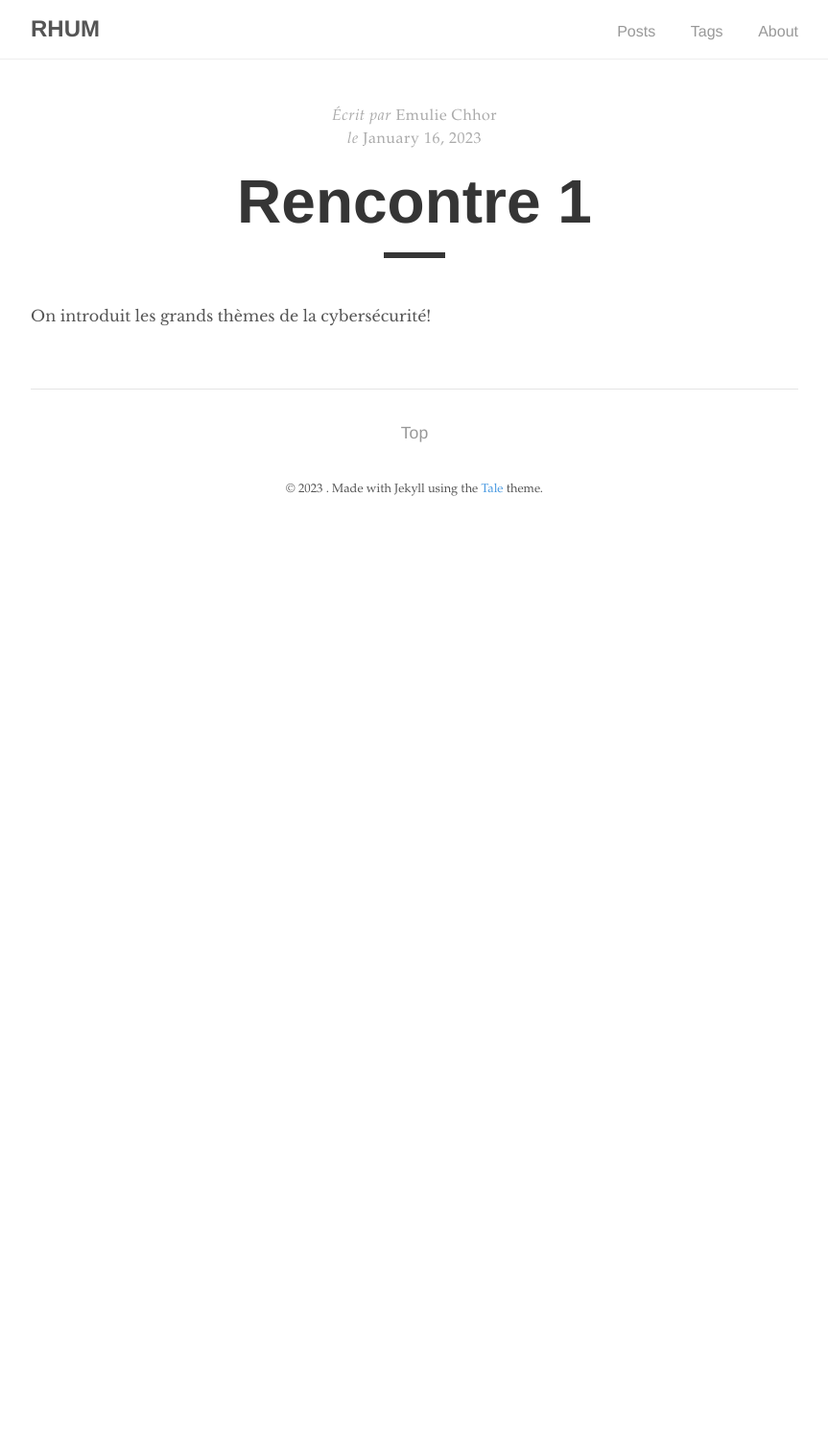
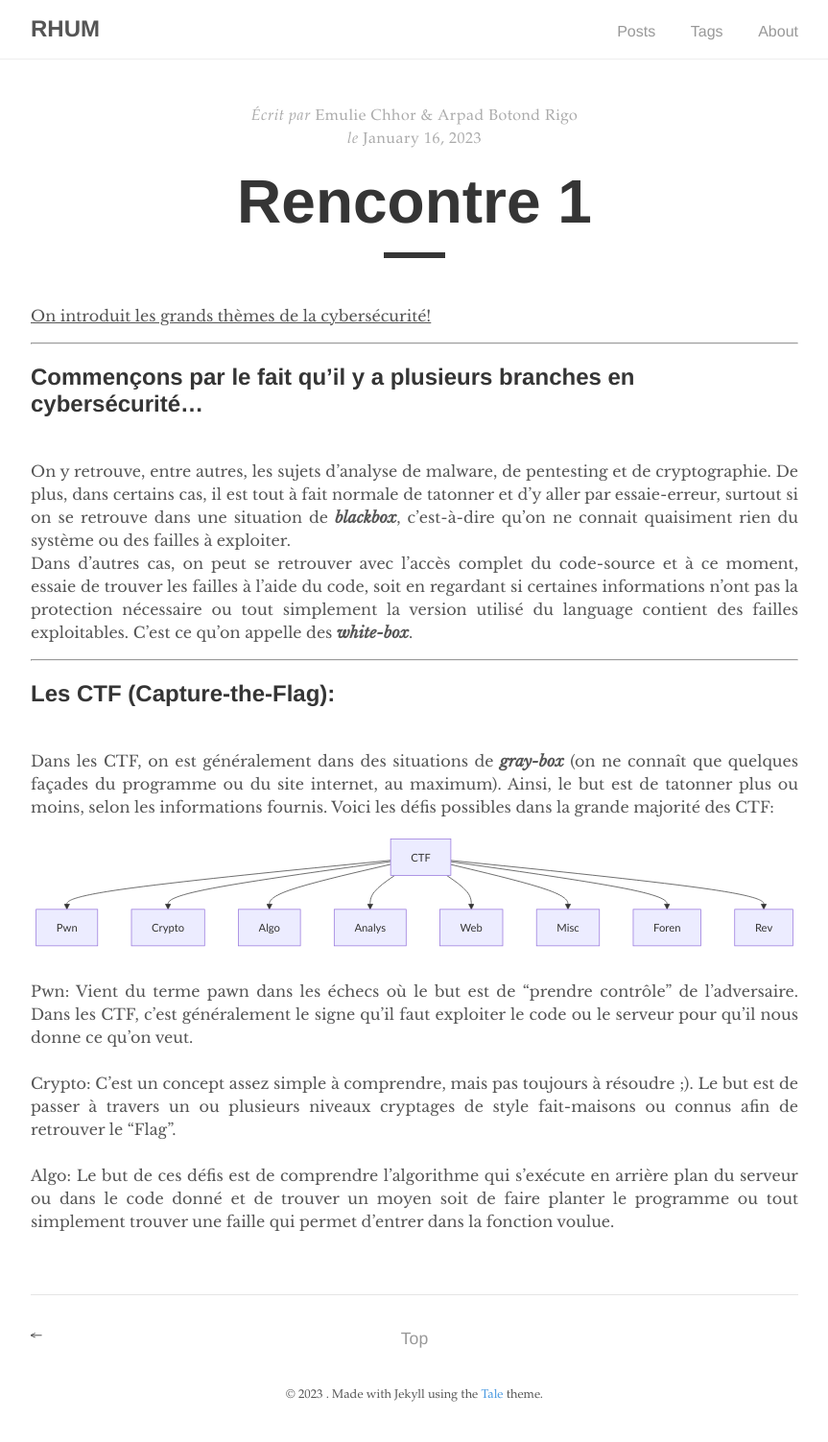
Before and after one commit to RHUM-UdeM/rhum-udem.github.io, a Jekyll site: the page built from _posts/2023-01-16-presentation2023.md, in a window 1280 px wide. Shown: the whole page at 96% size, without its empty margins (208-1071 px from the left). Built offline with Jekyll 4.4.1, drawn with Linux system fonts in a browser that asks for light colours; before the commit the page ends 900 px from its top, so only the background shows below that.

Commit message:
un petit mise à jour

```diff
--- a/_includes/head.html
+++ b/_includes/head.html
@@ -20,4 +20,9 @@
   {% if site.google_analytics and jekyll.environment == 'production' %}
   {% include analytics.html %}
   {% endif %}
+
+  <!--Diagram-->
+  {% if page.mermaid %}
+    {% include mermaid.html %}
+  {% endif %}
 </head>
--- /dev/null
+++ b/_includes/mermaid.html
@@ -0,0 +1,10 @@
+<script type="text/javascript"
+  src="https://unpkg.com/mermaid@8.0.0-rc.8/dist/mermaid.min.js">
+</script>
+<script>
+$(document).ready(function() {
+    mermaid.initialize({
+        theme: 'forest'
+    });
+});
+</script>
--- a/_posts/2023-01-16-presentation2023.md
+++ b/_posts/2023-01-16-presentation2023.md
@@ -1,13 +1,59 @@
 ---
 layout: post
 title:  "Rencontre 1"
-author: "Emulie Chhor"
+author: "Emulie Chhor & Arpad Botond Rigo"
 tags: Rencontre
 excerpt_separator: <!--more-->
+mermaid: true
 comments: false
 sticky: false
 hidden: false
 ---
 
-On introduit les grands thèmes de la cybersécurité!
+<ins>On introduit les grands thèmes de la cybersécurité!</ins>
+
 <!--more-->
+- - -
+## Commençons par le fait qu'il y a plusieurs branches en cybersécurité...
+<br>
+On y retrouve, entre autres, les sujets d'analyse de malware, de pentesting et de cryptographie.
+De plus, dans certains cas, il est tout à fait normale de tatonner et d'y aller par essaie-erreur,
+surtout si on se retrouve dans une situation de ***blackbox***, c'est-à-dire qu'on ne connait quaisiment
+rien du système ou des failles à exploiter.
+<br>
+Dans d'autres cas, on peut se retrouver avec l'accès complet du code-source et à ce moment,
+essaie de trouver les failles à l'aide du code, soit en regardant si certaines informations
+n'ont pas la protection nécessaire ou tout simplement la version utilisé du language contient des
+failles exploitables. C'est ce qu'on appelle des ***white-box***.
+- - -
+
+## Les CTF (Capture-the-Flag):
+<br>
+Dans les CTF, on est généralement dans des situations de ***gray-box*** (on ne connaît que quelques façades
+du programme ou du site internet, au maximum). Ainsi, le but est de tatonner plus ou moins, selon les informations
+fournis. Voici les défis possibles dans la grande majorité des CTF:
+<br>
+
+<div class="mermaid" style="text-align:center">
+graph TD
+    CTF-->Pwn;
+    CTF-->Crypto;
+    CTF-->Algo;
+    CTF-->Analys;
+    CTF-->Web;
+    CTF-->Misc;
+    CTF-->Foren;
+    CTF-->Rev;
+</div>
+<br>
+Pwn: Vient du terme pawn dans les échecs où le but est de "prendre contrôle" de l'adversaire. Dans les CTF,
+c'est généralement le signe qu'il faut exploiter le code ou le serveur pour qu'il nous donne ce qu'on veut.
+<br>
+<br>
+Crypto: C'est un concept assez simple à comprendre, mais pas toujours à résoudre ;). Le but est de passer
+à travers un ou plusieurs niveaux cryptages de style fait-maisons ou connus afin de retrouver le "Flag".
+<br>
+<br>
+Algo: Le but de ces défis est de comprendre l'algorithme qui s'exécute en arrière plan du serveur ou dans le code
+donné et de trouver un moyen soit de faire planter le programme ou tout simplement trouver une faille qui permet
+d'entrer dans la fonction voulue.
```
Also changed, not shown: _posts/2023-02-03-rencontre1.md (added, +11 -0 lines).
